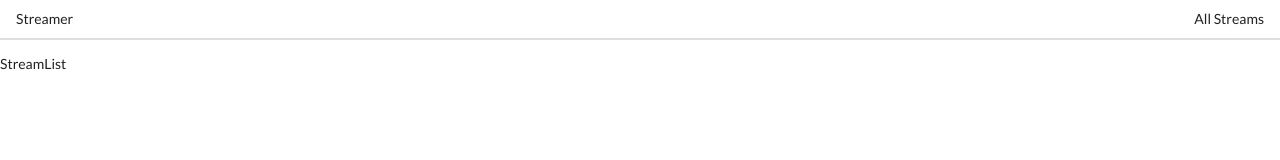
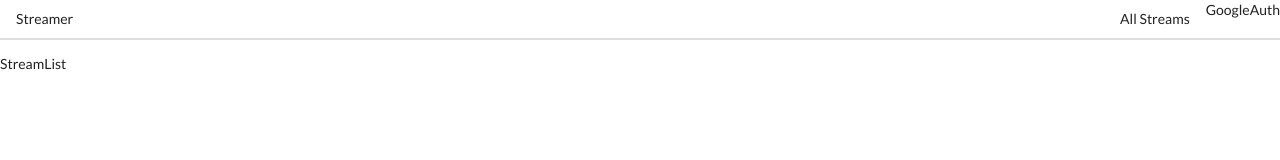
Before and after one commit to tebmik/react-app, a React (Create React App) app: page / in a window 1280 px wide. Shown: the top 160 px of the page. Built offline with nearby package versions, Linux system fonts and the light colour scheme.

Commit message:
commit for new component GoogleAuth

```diff
--- a/public/index.html
+++ b/public/index.html
@@ -1,6 +1,7 @@
 <!DOCTYPE html>
 <html lang="en">
   <head>
+    <script src="https://apis.google.com/js/api.js"></script>
     <meta charset="utf-8" />
     <link rel="icon" href="%PUBLIC_URL%/favicon.ico" />
     <meta name="viewport" content="width=device-width, initial-scale=1" />
--- /dev/null
+++ b/src/components/GoogleAuth.js
@@ -0,0 +1,10 @@
+import React from "react";
+
+class GoogleAuth extends React.Component {
+    render() {
+        return(
+            <div>GoogleAuth</div>
+        );
+    };
+};
+export default GoogleAuth;
--- a/src/components/Header.js
+++ b/src/components/Header.js
@@ -1,5 +1,7 @@
 import React from "react";
 import { Link } from "react-router-dom";
+
+import GoogleAuth from "./GoogleAuth";
 
 const Header = () => {
     return (
@@ -7,6 +9,7 @@ const Header = () => {
             <Link to="/" className="item">Streamer</Link>
             <div className="right menu">
                 <Link to="/" className="item">All Streams</Link>
+                <GoogleAuth />
             </div>
         </div>
     );
```
Also changed, not shown: public/README.md (added), src/components/README.md.
